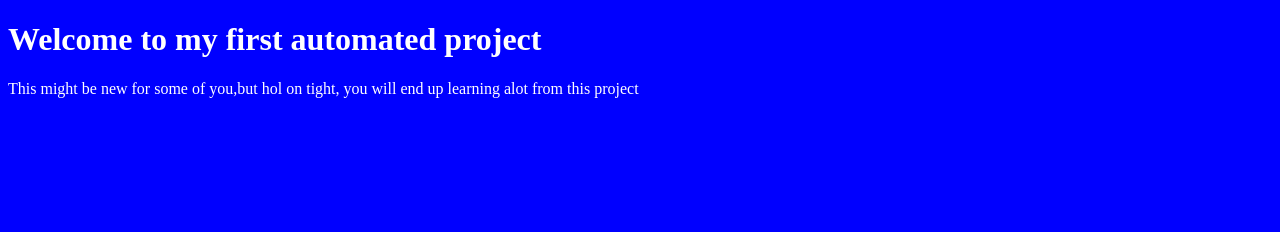
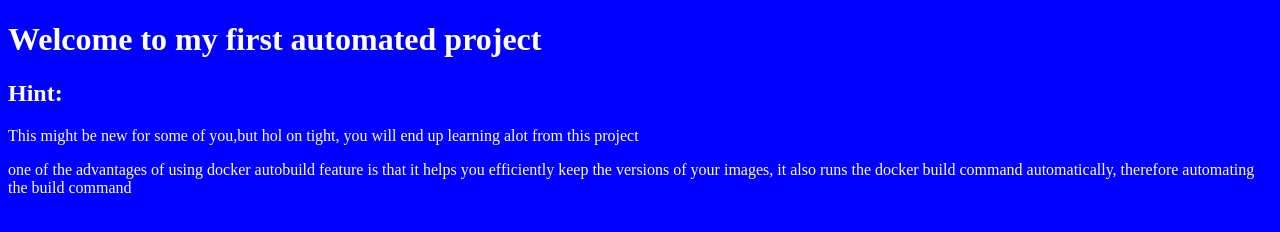
Before and after one commit to OluwaPelumiA/Autobuild_Docker, a plain HTML site: page Docker_tutorial/index.html in a window 1280 px wide. Drawn offline with Linux system fonts and the light colour scheme.

Commit message:
added few paragraphs to the html file

```diff
--- a/Docker_tutorial/index.html
+++ b/Docker_tutorial/index.html
@@ -3,9 +3,11 @@
 <head>
 	<title>Test Automation Project</title>
 	<h1> Welcome to my first automated project</h1>
+	<h2> Hint: </h2>
 </head>
 <body text = "white" bgcolor = "blue">
 	<p> This might be new for some of you,but hol on tight, you will end up learning alot from this project</p>
+	<p> one of the advantages of using docker autobuild feature is that it helps you efficiently keep the versions of your images, it also runs the docker build command automatically, therefore automating the build command </p>
 
 </body>
 </html>
```
